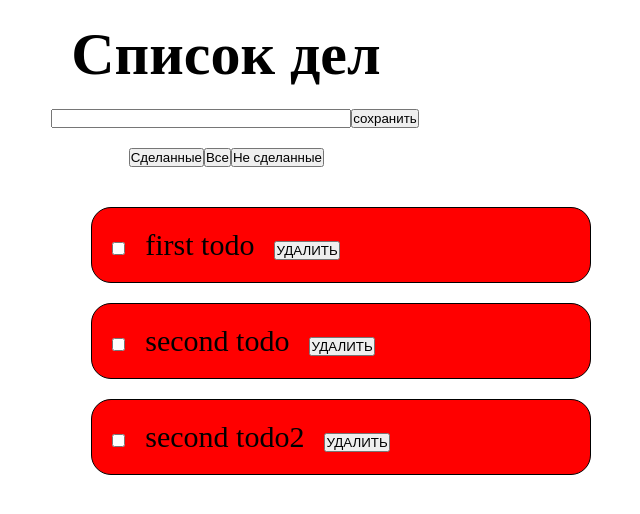
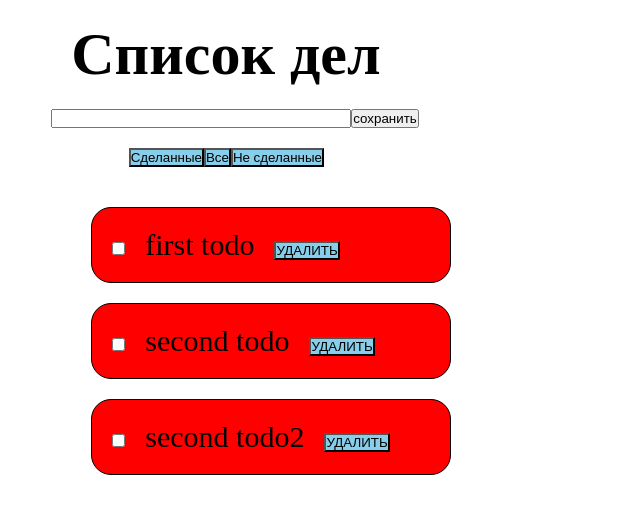
Before and after one commit to margaritaritik/todoList-version-react-, a React (Create React App) app: page / in a window 1280 px wide. Shown: the top 514 px of the page, without its empty margins (405-1045 px from the left). Built offline with nearby package versions, Linux system fonts and the light colour scheme.

Commit message:
change files button

```diff
--- a/src/components/Tasks.jsx
+++ b/src/components/Tasks.jsx
@@ -1,6 +1,6 @@
 import React, {useState} from 'react';
 import styles from '../styles/styleForTodo.module.css';
-import MyButton from "../buttons/MyButton";
+import MyButton from "./button/MyButton";
 
 const Tasks = function ({name,id,completed,checkedCompleted,deleteTodo}) {
     const [checked,setChecked]=useState(completed);
--- a/src/buttons/MyButton.jsx
+++ b/src/components/button/MyButton.jsx
@@ -1,8 +1,9 @@
 import React from 'react';
+import style from './buttonStyle.module.css'
 
 const MyButton = ({children,...props}) => {
     return (
-        <button {...props}  > {children}</button>
+        <button className={style.btn}  {...props}  > {children}</button>
     );
 };
 
--- /dev/null
+++ b/src/components/button/buttonStyle.module.css
@@ -0,0 +1,3 @@
+.btn{
+    background-color: skyblue;
+}
--- a/src/styles/styleForTodo.module.css
+++ b/src/styles/styleForTodo.module.css
@@ -1,6 +1,6 @@
 
 .divTodo{
-   width: 500px;
+   width: 100%;
    padding: 20px;
    background: red;
    border: 3rem solid;
```
Also changed, not shown: src/App.js (+2 -5 lines).
